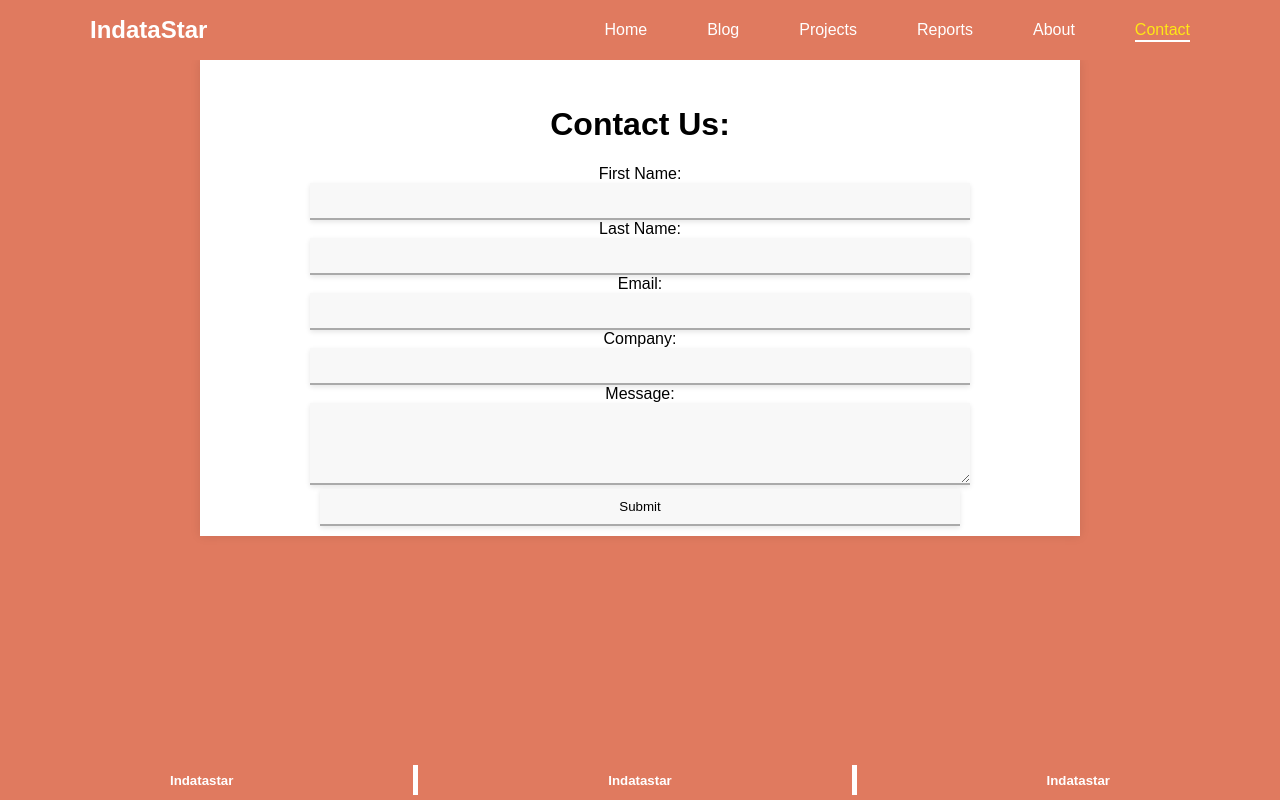
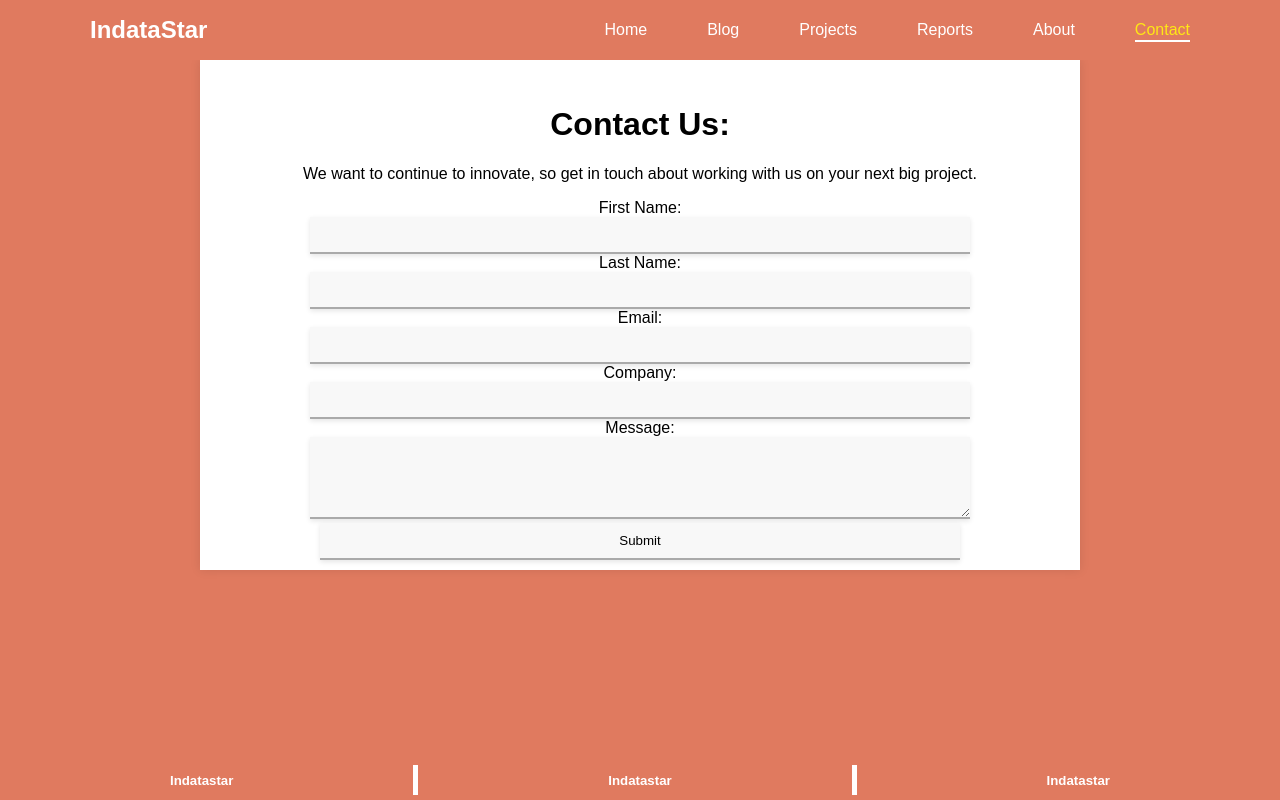
Before and after one commit to KingCrypto285/mn_alanytix, a React (Create React App) app: page /Contact in a window 1280 px wide. Built offline with nearby package versions, Linux system fonts and the light colour scheme.

Commit message:
adding more to contact.jsx

```diff
--- a/src/Pages/Contact.jsx
+++ b/src/Pages/Contact.jsx
@@ -1,4 +1,4 @@
-import React, { useState } from 'react';
+import React, { useEffect, useState } from 'react';
 import styled from "styled-components";
 import '../App.css';
 import TitleBar from '../Components/TitleBar';
@@ -6,19 +6,40 @@ import ContactDetails from '../JS/ContactDetails';
 
 function Contact() {
     const [contactDetail,SetContactDetail] = useState(new ContactDetails());
+    const [Sentcontact,SetSentContact] = useState(false)
 
+    const handleInputChange = (e) =>{
+
+    }
+
+    const handleSubmit = (e)=>{
+        e.preventDefault();
+        SetSentContact(true)
+    }
 
 
     return (
+        <>
+        {Sentcontact ? (
+            <>
+                <h2>Hello</h2>
+            </>
+        ):(
               <FormDiv>
               <h1>Contact Us:</h1>
-            <form action="#">
+              <div>
+                <p>
+                    We want to continue to innovate, so get in touch about working with us on your next big project.
+                </p>
+              </div>
+              <form onSubmit={handleSubmit}>
                   <TestDiv>
                   <label for="Firstname">First Name:</label>
                   <br/>
                   <input
                   type="text"
                   name="firstname"
+                  onChange={handleInputChange}
                   required/>
                   </TestDiv>
                   <TestDiv>
@@ -26,6 +47,7 @@ function Contact() {
                   <br/>
                   <input
                   type="text"
+                  onChange={handleInputChange}
                   name="lastname"
                   required/>
                   </TestDiv>
@@ -34,6 +56,7 @@ function Contact() {
                   <br/>
                   <input
                   type="text"
+                  onChange={handleInputChange}
                   name="email"
                   required/>
                   </TestDiv>
@@ -42,6 +65,7 @@ function Contact() {
                   <br/>
                   <input
                   type="text"
+                  onChange={handleInputChange}
                   name="company"
                   required/>
                   </TestDiv>
@@ -50,20 +74,17 @@ function Contact() {
                   <br/>
                   <textarea
                   type="text"
+                  onChange={handleInputChange}
                   name="message"
                   required  rows={4} cols={40} />
                   </TestDiv>
                   <TestDiv>
-                <input type='submit' />
+                  <input type='submit' Value='Submit' />
                   </TestDiv>
               </form>
           </FormDiv>
-
-
-        // <FormDiv>
-        // <FormTitle>Contact Us</FormTitle>
-
-        // </FormDiv>
+        )}
+        </>
     );
 }
 
@@ -85,15 +106,21 @@ const TestDiv = styled.div`
         width:80%;
         padding:10px;
         border:none;
+        height:auto;
         outline:none;
         border-bottom: 2px solid #aaa;
         background-color:#f8f8f8;
         box-shadow:0 2px 5px rgb(0,0,0,0.1);
+        resize:vertical;
         transition: all 0.3s ease;
     }
 
     button{
 
+    }
+
+    form{
+        padding:16px;
     }
 `
 
@@ -123,6 +150,7 @@ const FormDiv = styled.div`
 margin:auto;
 max-width: 800px;
 background: #fff;
+height:100%;
 width: 800px;
 text-align: center;
 padding: 25px 40px 10px 40px;
```
Lines whose indentation alone changed are shown as unchanged.
